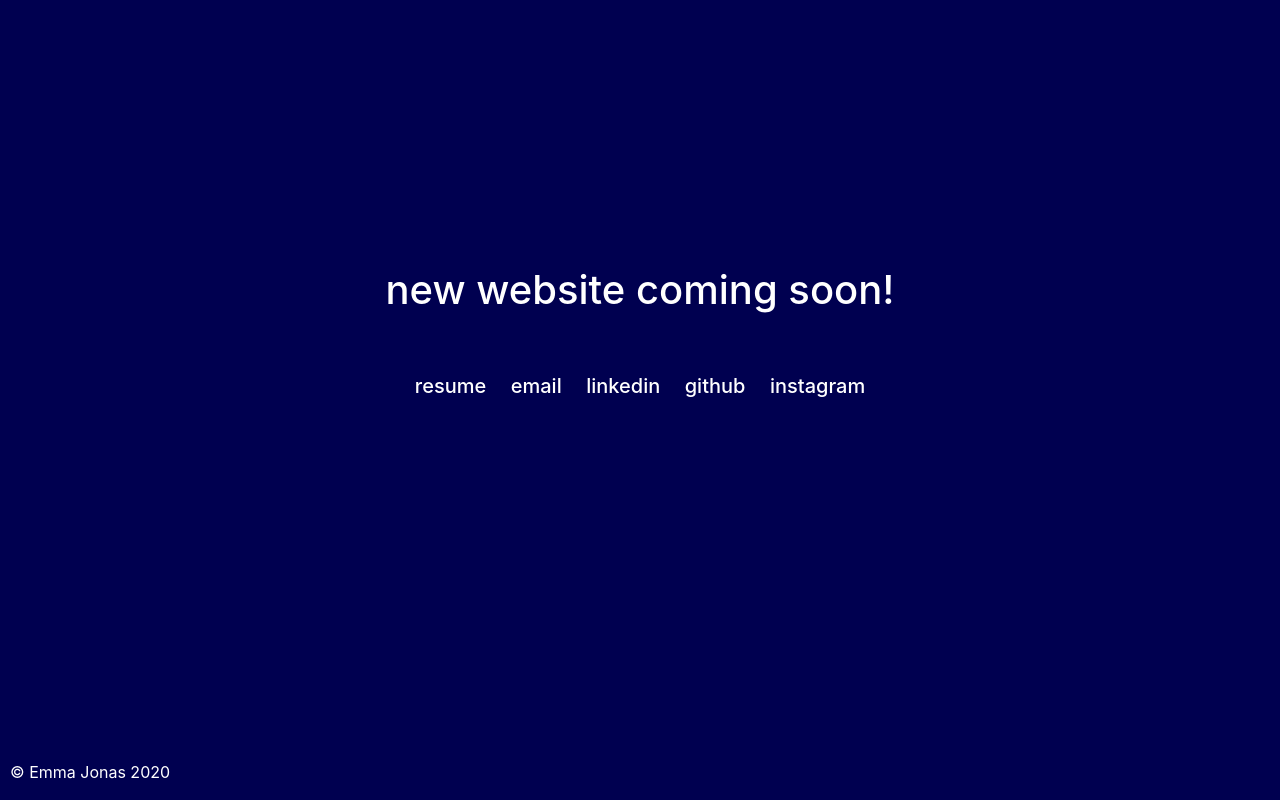
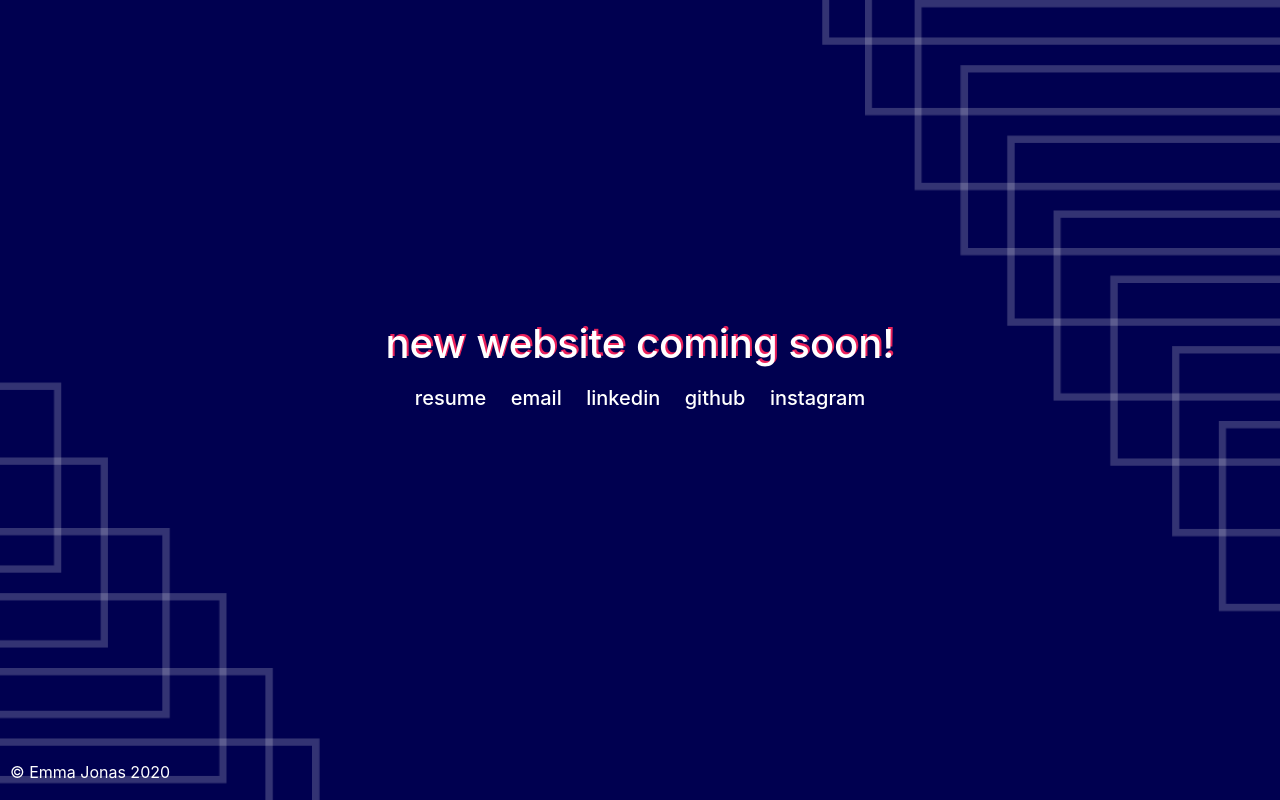
Before and after one commit to emmajonas/emmajonas.github.io, a plain HTML site: page index.html in a window 1280 px wide. Drawn offline with nearby package versions, Linux system fonts and the light colour scheme.

Commit message:
added background

```diff
--- a/style.css
+++ b/style.css
@@ -2,15 +2,21 @@
     background-color: #000050;
     color: white;
     position: relative;
-    z-index: 90;
     height: 100vh;
-    padding-top: 27vh;
-    padding-bottom: 42vh;
+    background-image: url(background/transparent.png), url(background/transparent_rotate.png);
+    background-size: 100%;
+    background-repeat: no-repeat;
+}
+
+#contact {
+    position: relative;
+    top: 40%;
 }
 
 #contact h1 {
-    margin: 50px;
     text-align: center;
+    vertical-align: middle;
+    text-shadow: 2px -2px 0px #EA215A;
 }
 
 .links {
@@ -24,12 +30,12 @@
 
 .links a {
     color: white;
-    transition: 0.3s ease;
+/*    transition: 0.3s ease;*/
 }
 
 .links a:hover {
     color: white;
-    transition: 0.3s ease;
+/*    transition: 0.3s ease;*/
     text-decoration-color: #EA215A;
     text-decoration-thickness: 0.1em;
     text-underline-offset: 1px;
```
Also changed, not shown: background/transparent.png (added), background/transparent_rotate.png (added).
